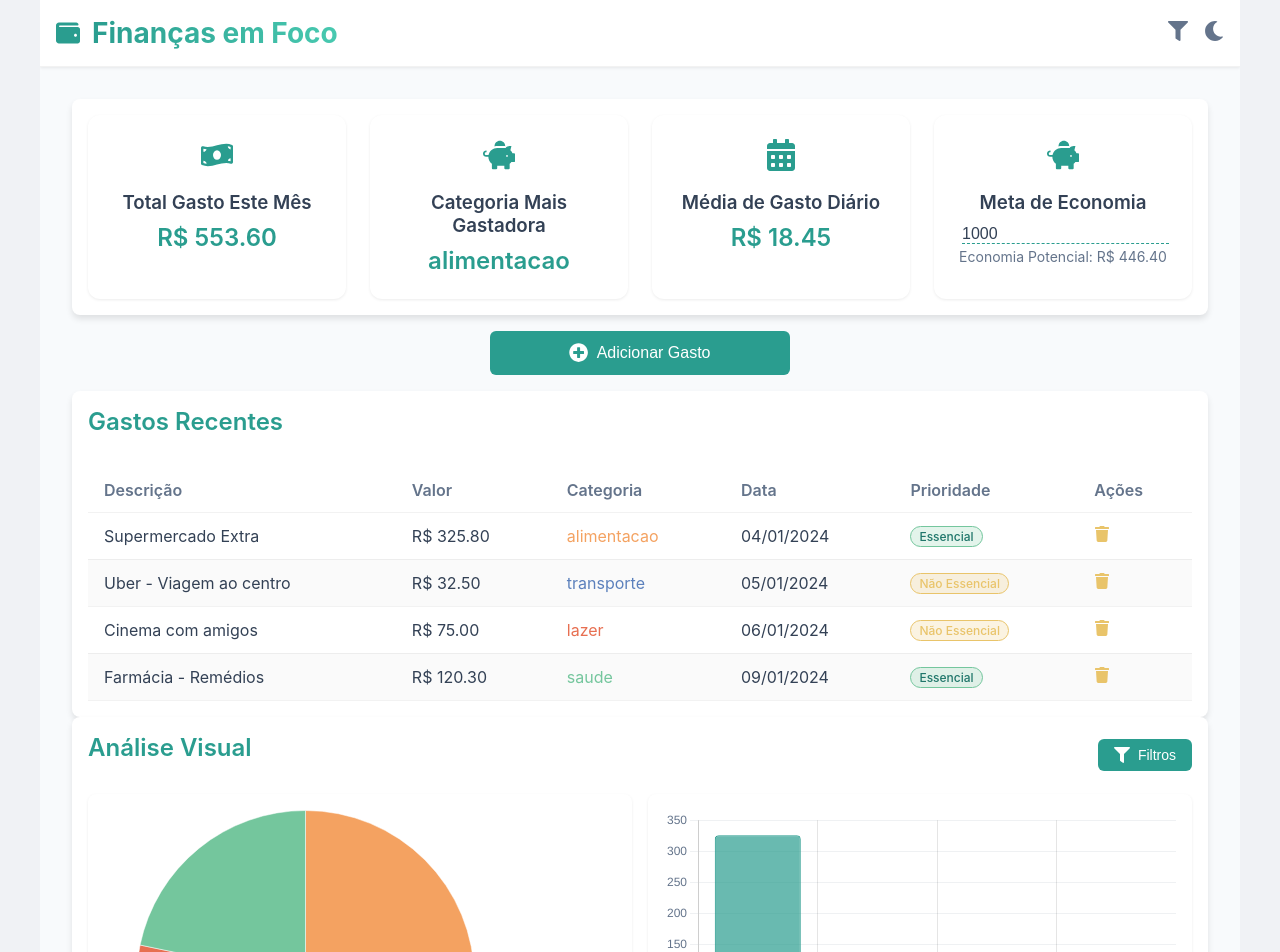
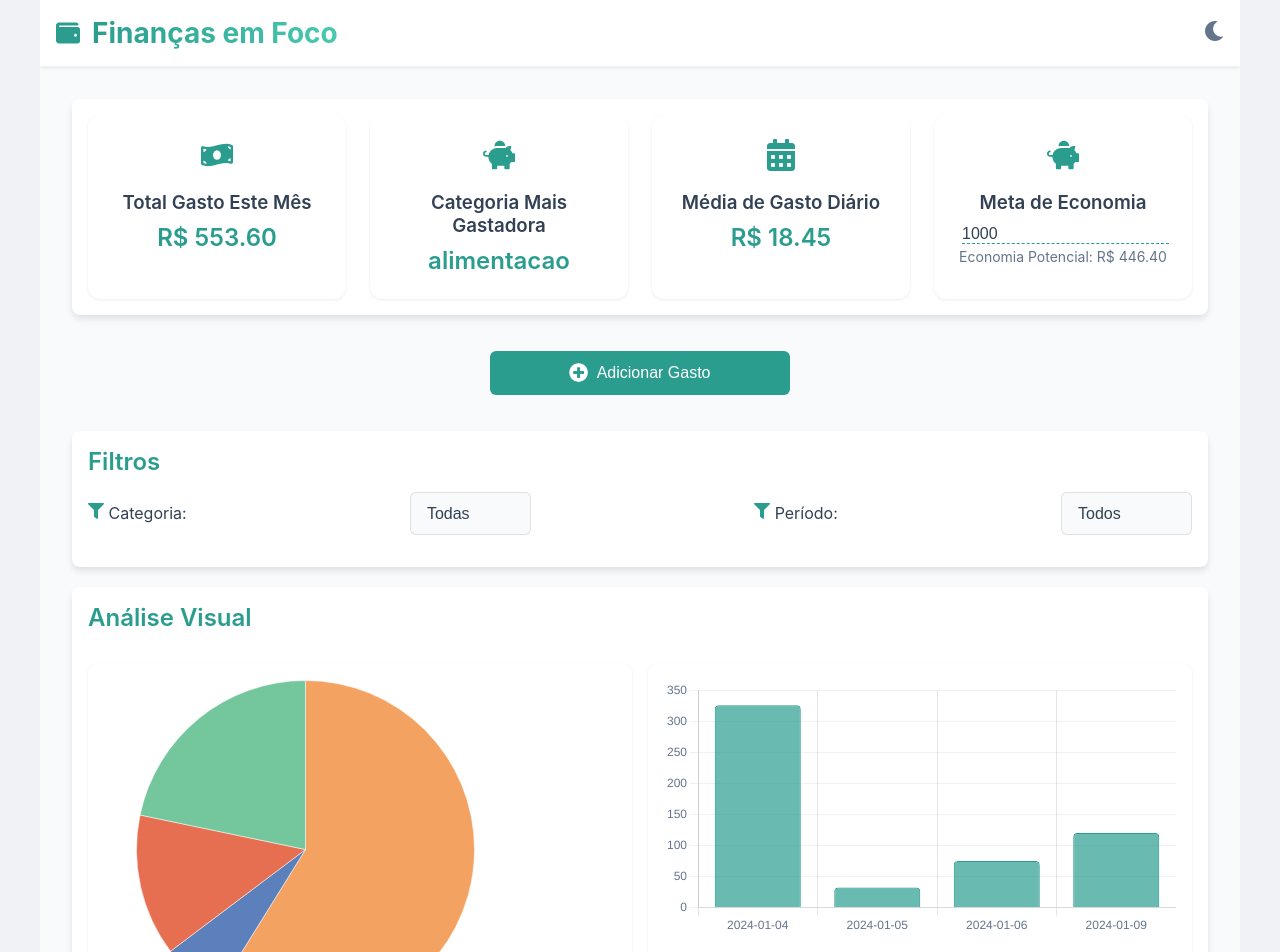
Before and after one commit to RiosWesley/controle-gastos, a React (Create React App) app: page / in a window 1280 px wide. Shown: the top 952 px of the page. Built offline with nearby package versions, Linux system fonts and the light colour scheme.

Commit message:
Novos filtros.

```diff
--- a/src/components/Gastos.tsx
+++ b/src/components/Gastos.tsx
@@ -299,14 +299,7 @@ const Gastos: React.FC = () => {
           <h1 className={styles.title}>Finanças em Foco</h1>
         </div>
         <div className={styles.headerRight}>
-          <motion.button
-            onClick={toggleSidebar} // Garante que o evento onClick está correto
-            className={styles.sidebarToggle}
-            whileHover={{ scale: 1.1 }}
-            whileTap={{ scale: 0.95 }}
-          >
-            <FaFilter className={styles.sidebarIcon} />
-          </motion.button>
+
           <button onClick={toggleDarkMode} className={styles.darkModeToggle}>
             {isDarkMode ? <FaSun className={styles.darkModeIcon} /> : <FaMoon className={styles.darkModeIcon} />}
           </button>
@@ -411,6 +404,64 @@ const Gastos: React.FC = () => {
             </motion.button>
           </section>
 
+          <section className={styles.charts}>
+              <h2 className={styles.sectionTitle}>Filtros</h2>
+              <div className={styles.chartHeader}>
+                <label htmlFor="filtroCategoria">
+                  <FaFilter className={styles.filterChartIcon} /> Categoria:
+                </label>
+                <select
+                  id="filtroCategoria"
+                  value={filtroCategoria}
+                  onChange={(e) => setFiltroCategoria(e.target.value)}
+                  className={styles.selectInput}
+                >
+                  <option value="todas">Todas</option>
+                  {Object.keys(categorias).map((categoria) => (
+                    <option key={categoria} value={categoria}>{categoria}</option>
+                  ))}
+                </select>
+                <label htmlFor="filtroPeriodo">
+                  <FaFilter className={styles.filterChartIcon} /> Período:
+                </label>
+                <select
+                  id="filtroPeriodo"
+                  value={filtroPeriodo}
+                  onChange={(e) => setFiltroPeriodo(e.target.value)}
+                  className={styles.selectInput}
+                >
+                  <option value="todos">Todos</option>
+                  <option value="esteMes">Este Mês</option>
+                  <option value="mesPassado">Mês Passado</option>
+                </select>
+              </div>
+          </section>
+
+          <section className={styles.charts}>
+            <div className={styles.chartHeader}>
+              <h2 className={styles.sectionTitle}>Análise Visual</h2>
+
+            </div>
+            <div className={styles.chartContainer}>
+              <motion.div
+                className={styles.pieChart}
+                initial={{ opacity: 0, scale: 0.8 }}
+                animate={{ opacity: 1, scale: 1 }}
+                transition={{ delay: 0.2 }}
+              >
+                <Pie data={dadosGraficoPizza} options={optionsGraficoPizza} />
+              </motion.div>
+              <motion.div
+                className={styles.barChart}
+                initial={{ opacity: 0, scale: 0.8 }}
+                animate={{ opacity: 1, scale: 1 }}
+                transition={{ delay: 0.3 }}
+              >
+                <Bar data={dadosGraficoBarras} options={optionsGraficoBarras} />
+              </motion.div>
+            </div>
+          </section>
+
           <section className={styles.recentExpenses}>
             <h2 className={styles.sectionTitle}>Gastos Recentes</h2>
             <div className={styles.tableContainer}>
@@ -462,38 +513,6 @@ const Gastos: React.FC = () => {
                   ))}
                 </tbody>
               </table>
-            </div>
-          </section>
-
-          <section className={styles.charts}>
-            <div className={styles.chartHeader}>
-              <h2 className={styles.sectionTitle}>Análise Visual</h2>
-              <motion.button
-                onClick={toggleSidebar} // Garante que o evento onClick está correto
-                className={styles.filterChartButton}
-                whileHover={{ scale: 1.05 }}
-                whileTap={{ scale: 0.95 }}
-              >
-                <FaFilter className={styles.filterChartIcon} /> Filtros
-              </motion.button>
-            </div>
-            <div className={styles.chartContainer}>
-              <motion.div
-                className={styles.pieChart}
-                initial={{ opacity: 0, scale: 0.8 }}
-                animate={{ opacity: 1, scale: 1 }}
-                transition={{ delay: 0.2 }}
-              >
-                <Pie data={dadosGraficoPizza} options={optionsGraficoPizza} />
-              </motion.div>
-              <motion.div
-                className={styles.barChart}
-                initial={{ opacity: 0, scale: 0.8 }}
-                animate={{ opacity: 1, scale: 1 }}
-                transition={{ delay: 0.3 }}
-              >
-                <Bar data={dadosGraficoBarras} options={optionsGraficoBarras} />
-              </motion.div>
             </div>
           </section>
         </div>
--- a/src/styles/Gastos.module.css
+++ b/src/styles/Gastos.module.css
@@ -183,6 +183,15 @@
   overflow-x: hidden;
 }
 
+.content section { /* ISSO SELECIONA AS TAGS <section> QUE ESTÃO *DENTRO* DE ELEMENTOS COM A CLASSE .content */
+  margin-bottom: 20px; /* Ajuste o valor para o espaçamento desejado */
+}
+
+/* Opcional: Remover margin-bottom da última <section> dentro de .content */
+.content section:last-child {
+  margin-bottom: 0;
+}
+
 /* Resumo (Summary) */
 .summary {
   display: grid;
@@ -365,6 +374,7 @@
 
 .filterChartIcon {
   font-size: 1rem;
+  color: var(--primary-color);
 }
 
 .chartContainer {
```
